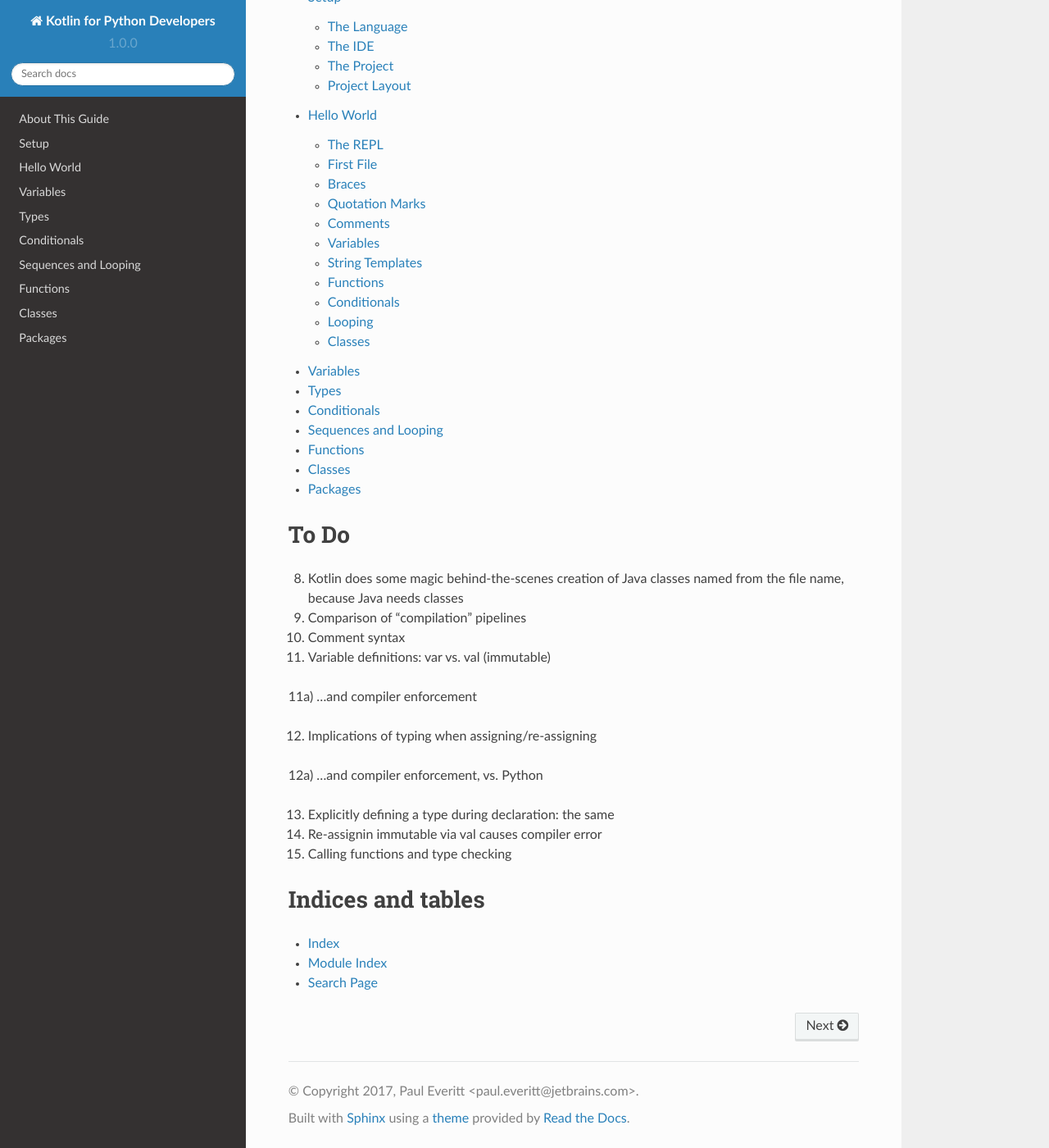
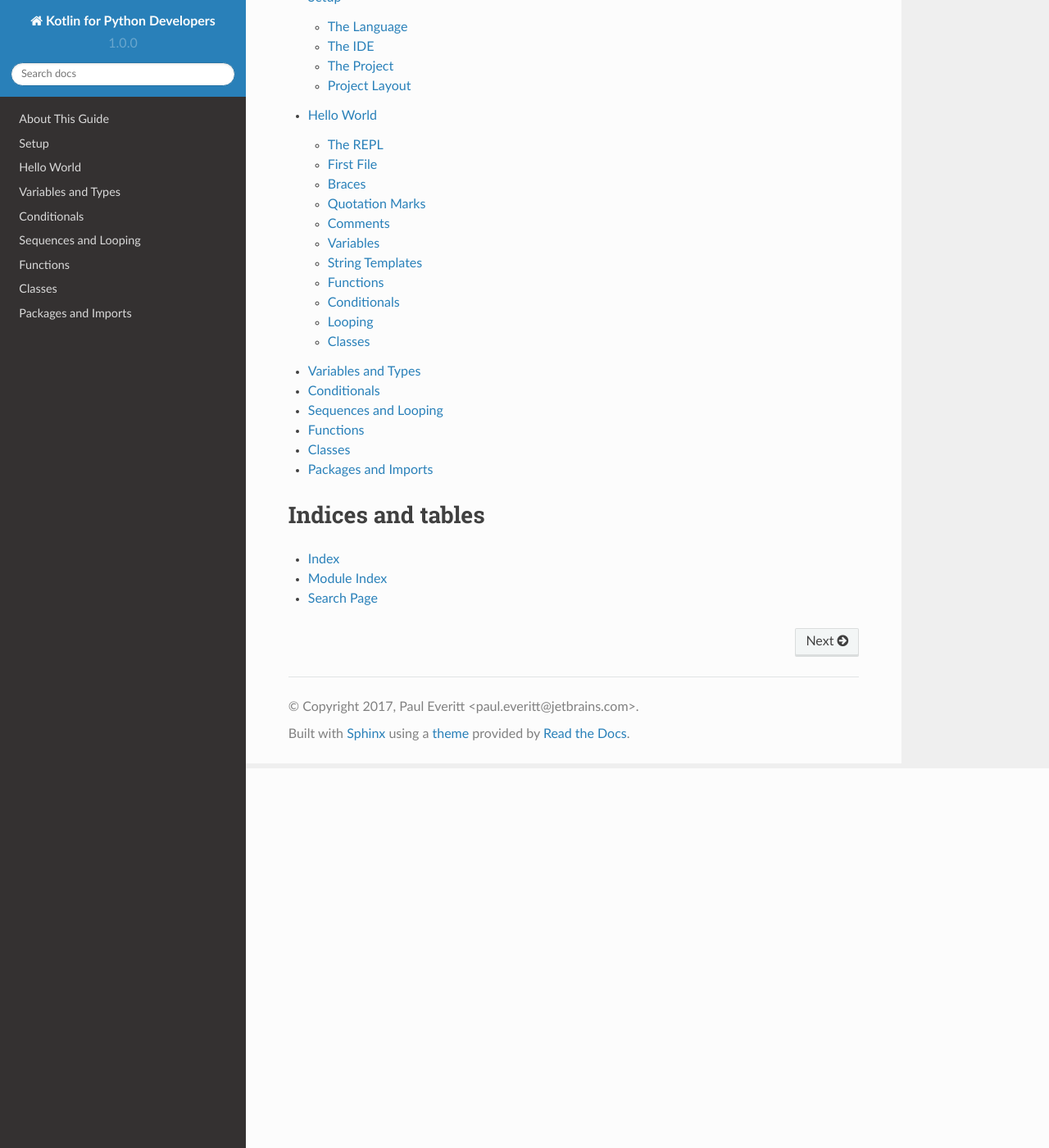
Before and after one commit to pauleveritt/kotlin_for_python, a Sphinx documentation site: the page built from docs/index.rst, in a window 1280 px wide and 1400 px high, scrolled down 463 px. Shown: the whole window at 82% size. Built offline with Sphinx 7.4.7 and the Read the Docs theme 2.0.0, drawn with Linux system fonts in a browser that asks for light colours.

Commit message:
Move around some todo and remove that block.

```diff
--- a/docs/classes/index.rst
+++ b/docs/classes/index.rst
@@ -32,3 +32,6 @@ name -- is terse and doesn't require assigning each value to "self".
 
     Python's ``__init__`` is called a constructor, but as its name implies,
     it is actually an initializer. The ``__new__`` method is the factory.
+
+8) Kotlin does some magic behind-the-scenes creation of Java classes
+   named from the file name, because Java needs classes
--- a/docs/functions/index.rst
+++ b/docs/functions/index.rst
@@ -49,3 +49,5 @@ If using Python 3.5+ type hinting, that would be:
 
 Not too shabby. This will be a recurring point: we'll compare Kotlin not
 just with "normal" Python, but also against type-hinted-Python.
+
+- Function argument typing and return value typing
--- a/docs/index.rst
+++ b/docs/index.rst
@@ -16,36 +16,11 @@ developer who knows nothing about Kotlin, Java, Gradle, or the JVM.
     setup/index
     hello_world/index
     variables/index
-    types/index
     conditionals/index
     sequences/index
     functions/index
     classes/index
     packages/index
-
-To Do
-=====
-
-8) Kotlin does some magic behind-the-scenes creation of Java classes
-   named from the file name, because Java needs classes
-
-9) Comparison of “compilation” pipelines
-
-10) Comment syntax
-
-11) Variable definitions: var vs. val (immutable)
-
-11a) …and compiler enforcement
-
-12) Implications of typing when assigning/re-assigning
-
-12a) …and compiler enforcement, vs. Python
-
-13) Explicitly defining a type during declaration: the same
-
-14) Re-assignin immutable via val causes compiler error
-
-15) Calling functions and type checking
 
 
 Indices and tables
--- a/docs/packages/index.rst
+++ b/docs/packages/index.rst
@@ -1,6 +1,6 @@
-========
-Packages
-========
+====================
+Packages and Imports
+====================
 
 Java Packages, imports, namespaces
 
--- a/docs/types/index.rst
+++ /dev/null
@@ -1,5 +0,0 @@
-=====
-Types
-=====
-
-1) String interpolation vs. .format and f-strings
```
Also changed, not shown: docs/variables/index.rst (+15 -3 lines).
